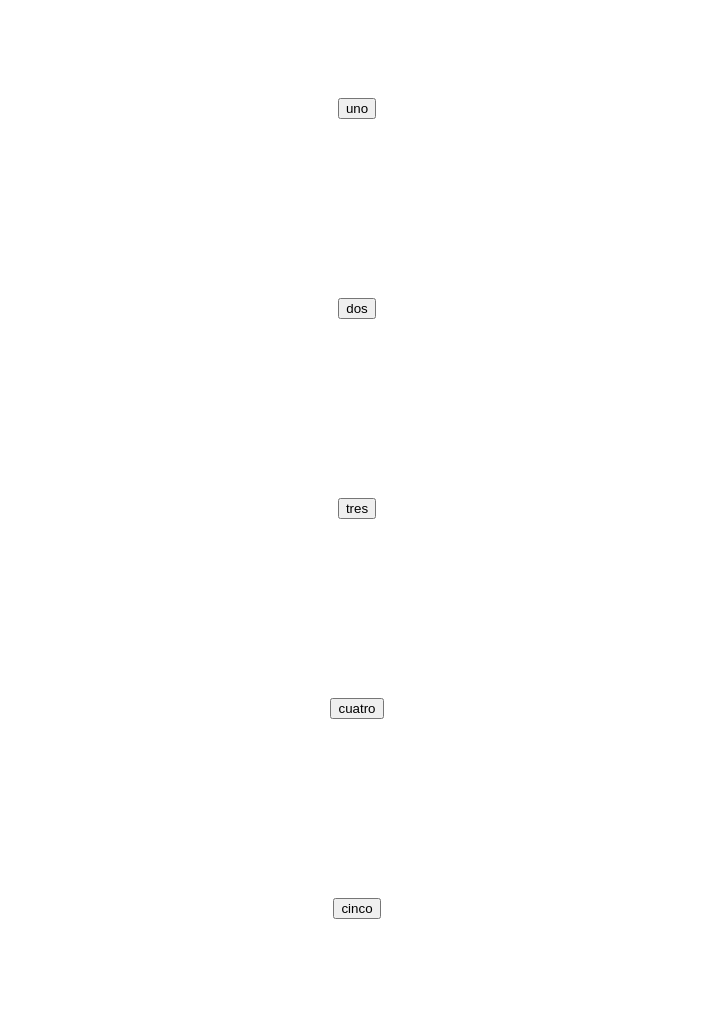
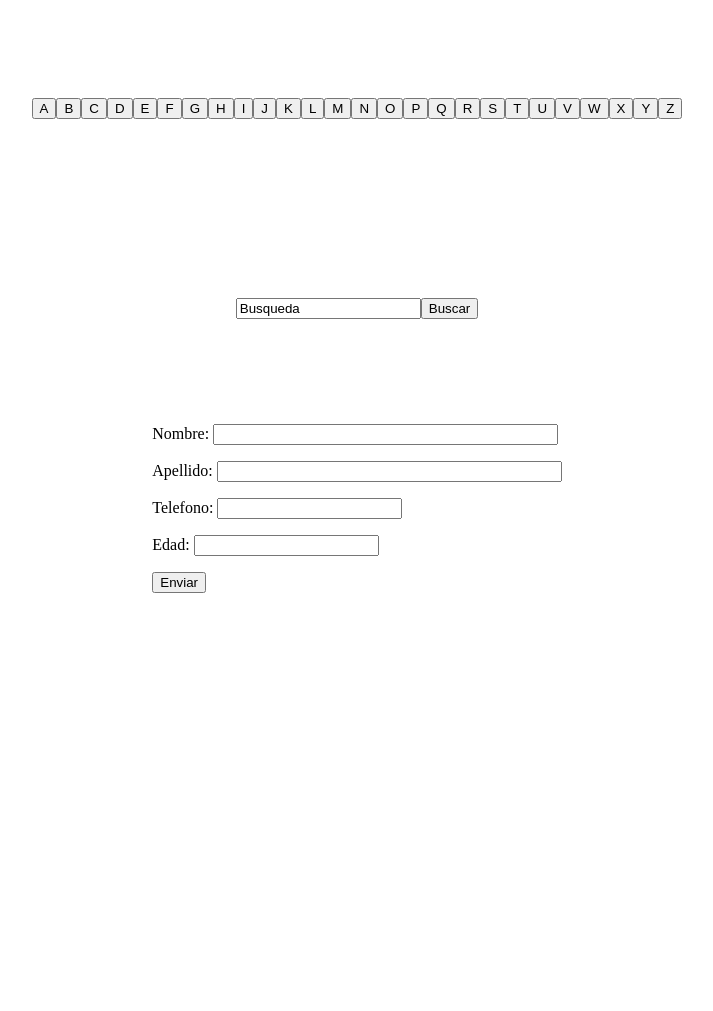
Before and after one commit to luiscaceves/modulo-javascript, a plain HTML site: page index.html in a window 1280 px wide. Shown: the whole page, without its empty margins (283-996 px from the left). After the commit the page ends 800 px from the top, so only its background shows below. Drawn offline with Linux system fonts and the light colour scheme.

Commit message:
Clase09 o circulo de estudio

```diff
--- a/index.html
+++ b/index.html
@@ -5,7 +5,6 @@
     <meta name="viewport" content="width=device-width, initial-scale=1.0">
     <link rel="stylesheet" href="./styles.css">
     <title>Document</title>
-    <script type="text/javascript" src="./main.js"></script>
     <style>
         div {
             width: 100%;
@@ -24,22 +23,78 @@
         <button id="cuatro" onclick="colorAleatorio('cuatro')">cuatro</button>
         <button id="cinco" onclick="colorAleatorio('cinco')">cinco</button> -->
 
-        <div>
-            <button id="uno" onclick="colorAleatorio('uno'), boton('boton1') ">uno</button>
-        </div>
-        <div>
-            <button id="dos" onclick="colorAleatorio('dos')">dos</button>
-        </div>
-        <div>
-            <button id="tres" onclick="colorAleatorio('tres')">tres</button>
-        </div>
-        <div>
-            <button id="cuatro" onclick="colorAleatorio('cuatro')">cuatro</button>
-        </div>
-        <div>
-            <button id="cinco" onclick="colorAleatorio('cinco')">cinco</button>
-        </div>
+        <div class="botonera">
+            <button>A</button>
+
+            <button>B</button>
+
+            <button>C</button>
+
+            <button>D</button>
+
+            <button>E</button>
+
+            <button>F</button>
+
+            <button>G</button>
+
+            <button>H</button>
+
+            <button>I</button>
+
+            <button>J</button>
+
+            <button>K</button>
+
+            <button>L</button>
+
+            <button>M</button>
+
+            <button>N</button>
+
+            <button>O</button>
+
+            <button>P</button>
+
+            <button>Q</button>
+
+            <button>R</button>
+
+            <button>S</button>
+
+            <button>T</button>
+
+            <button>U</button>
+
+            <button>V</button>
+
+            <button>W</button>
+
+            <button>X</button>
+
+            <button>Y</button>
+
+            <button>Z</button>
+
+    </div>
+       <div> <input type="" value="Busqueda">
+        <input type="button" value="Buscar">
+    </div>
+
+    <div>
+    <form>
+        <p>Nombre: <input type="text" id="nombre" name="nombre" size="40"></p>
+        <p>Apellido: <input type="text" id="apellido" name="apellido" size="40"></p>
+        <p>Telefono: <input type="number" id="telefono" name="telefono" min="12345678910" size="40"></p>
+        <p>Edad: <input type="number" id="" name="edad" min="100"></p>
+        <p>
+          <input type="submit" id="guardar" value="Enviar">
+        </p>
+    </div>
+      </form>
+      <section id="contactos"></section>
 
 
+      <script type="text/javascript" src="./main.js"></script>
 </body>
 </html>
--- a/main.js
+++ b/main.js
@@ -299,26 +299,58 @@
 
 //inicia clase 08
 
-const clases = ['rojo', 'azul', 'rosa', 'verde', 'violeta'];
+// const clases = ['rojo', 'azul', 'rosa', 'verde', 'violeta'];
 
 
 
-function colorAleatorio(id) {
-    const boton = document.getElementById(id);
-    const color = Math.floor(Math.random() * (clases.length - 0 + 1) ) + 0;
-    console.log(color);
-    boton.classList.add(clases[color]);
-};
+// function colorAleatorio(id) {
+//     const boton = document.getElementById(id);
+//     const color = Math.floor(Math.random() * (clases.length - 0 + 1) ) + 0;
+//     console.log(color);
+//     boton.classList.add(clases[color]);
+// };
 
-var boton = document.querySelector("button");
+// var boton = document.querySelector("button");
 
-boton.addEventListener("click", () => {
-console.log('boton');
-});
+// boton.addEventListener("click", () => {
+// console.log('boton');
+// });
 
-const variable = document.createElement('h2');
+// const variable = document.createElement('h2');
 
-variable.id = 'nuevoElemento';
-variable.innerHTML = 'Este es un H2'
+// variable.id = 'nuevoElemento';
+// variable.innerHTML = 'Este es un H2'
 
-document.body.div.appendChild(variable);
+// document.body.div.appendChild(variable);
+
+const alfabeto = ['A','B','C','D','E','F','G','H','I','J','K','L','M','N','O','P','Q','R','S','T','W','X','Y','Z'];
+
+const agenda = [];
+
+function crearBoton() {
+    const contenedor = document.querySelectorAll('.botonera')[0];
+    alfabeto.forEach( letra => {
+        const el = document.createElement('button');
+        el.innerHTML = letra;
+        el.addEventListener('click', () => {
+            clickBotonesLetras();
+        });
+        contenedor.appendChild(el);
+    });
+}
+
+function clickBotonesLetras() {
+        alert('hola desde el boton')
+}
+
+function agregarContacto() {
+    const contacto = {};
+    contacto.nombre = document.querySelector('#nombre').value;
+    contacto.apellido = document.querySelector('#apellido').value;
+    contacto.telefono = document.querySelector('#telefono').value;
+    contacto.edad = document.querySelector('#edad').value;
+    document.querySelector('#nombre').value;
+    document.querySelector('#apellido').value;
+    document.querySelector('#telefono').value;
+    document.querySelector('#edad').value;
+}
```
Also changed, not shown: styles.css (line endings or trailing spaces), 1 other file.
